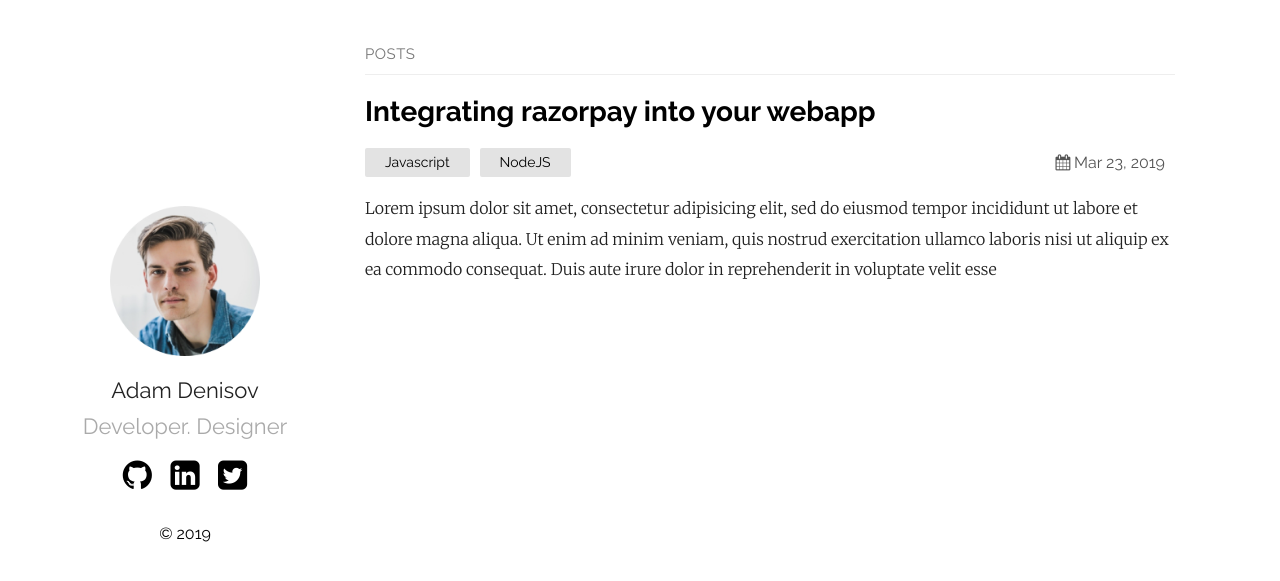
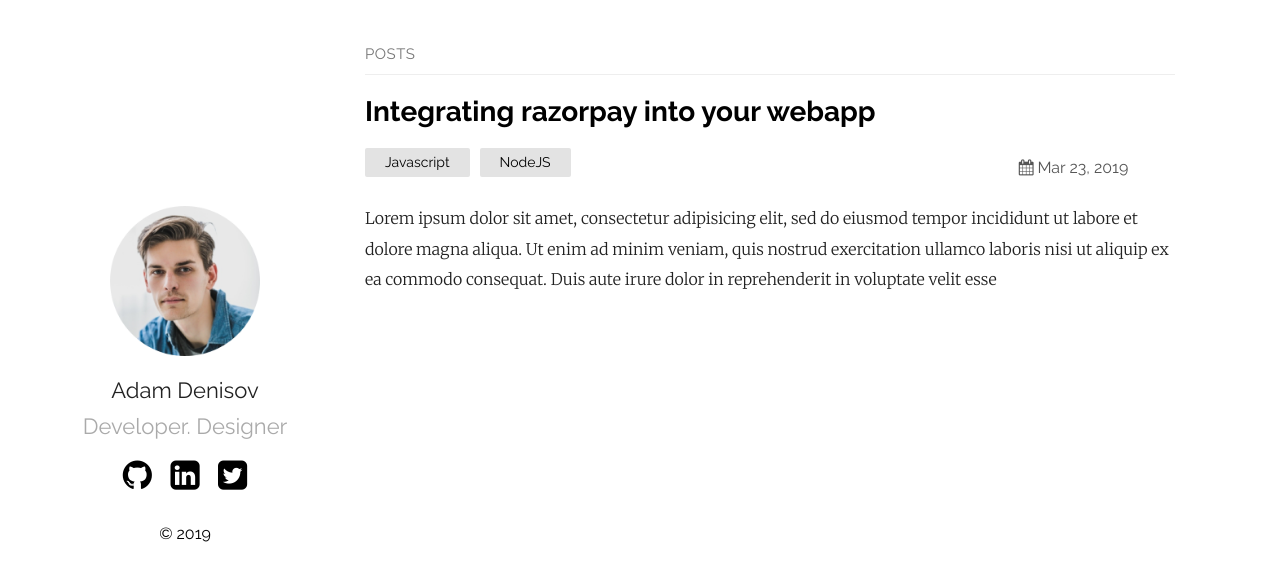
Before and after one commit to samarsault/plainwhite-jekyll, a Jekyll site: the page built from index.md, in a window 1280 px wide. Shown: the top 581 px of the page. Built offline with Jekyll 4.4.1, drawn with Linux system fonts in a browser that asks for light colours.

Commit message:
Fix Alignment when no. of tags are more

```diff
--- a/_sass/plain.scss
+++ b/_sass/plain.scss
@@ -64,6 +64,7 @@
 		@media screen and (min-width: $mobileW + 1){
 			max-width: calc(100% - #{$leftWidth});
 			margin-left: $leftWidth;
+			width: 100%;
 		}
 	}
 	.about {
@@ -124,16 +125,25 @@
 			margin-top: 5px;
 		}
 		margin-right: 10px;
+		margin-bottom: 10px;
 	}
 }
 .post-date {
 	margin-right: 10px;
 	color: #555;
+	min-width: 150px;
 }
 .post-meta {
 	display: flex;
 	justify-content: space-between;
 	align-items: center;
+	@media screen and (max-width: $mobileW){
+		flex-direction: column-reverse;
+		align-items: baseline;
+		.post-date {
+			margin-bottom: 16px;
+		}
+	}
 }
 .post-link {
 	text-decoration: none;
@@ -156,7 +166,7 @@
 	}
 }
 .post-container {
-	padding-left: 40px;
+	padding-left: 30px;
 }
 .post {
 	font-family: 'Merriweather', sans-serif;
```
